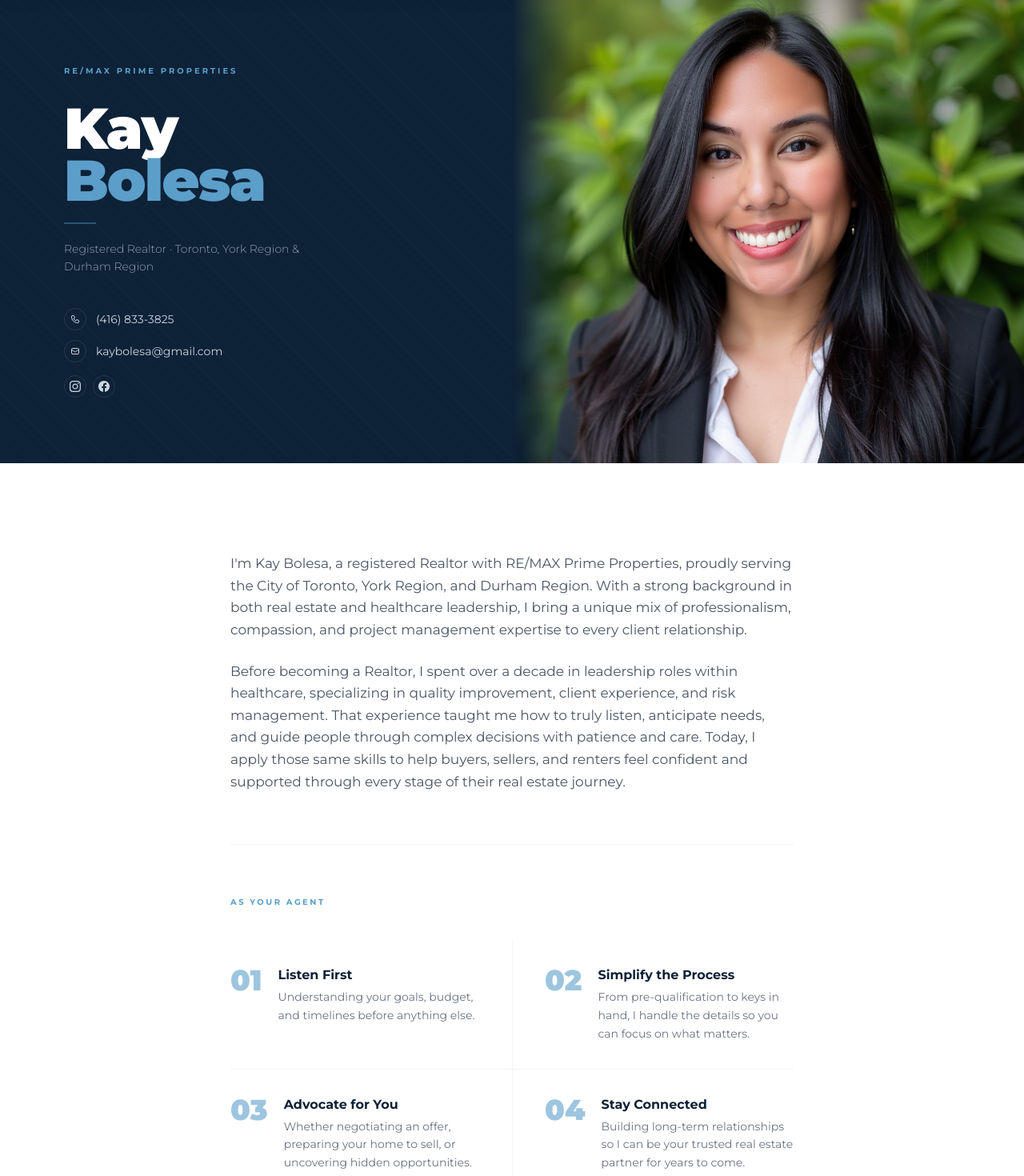
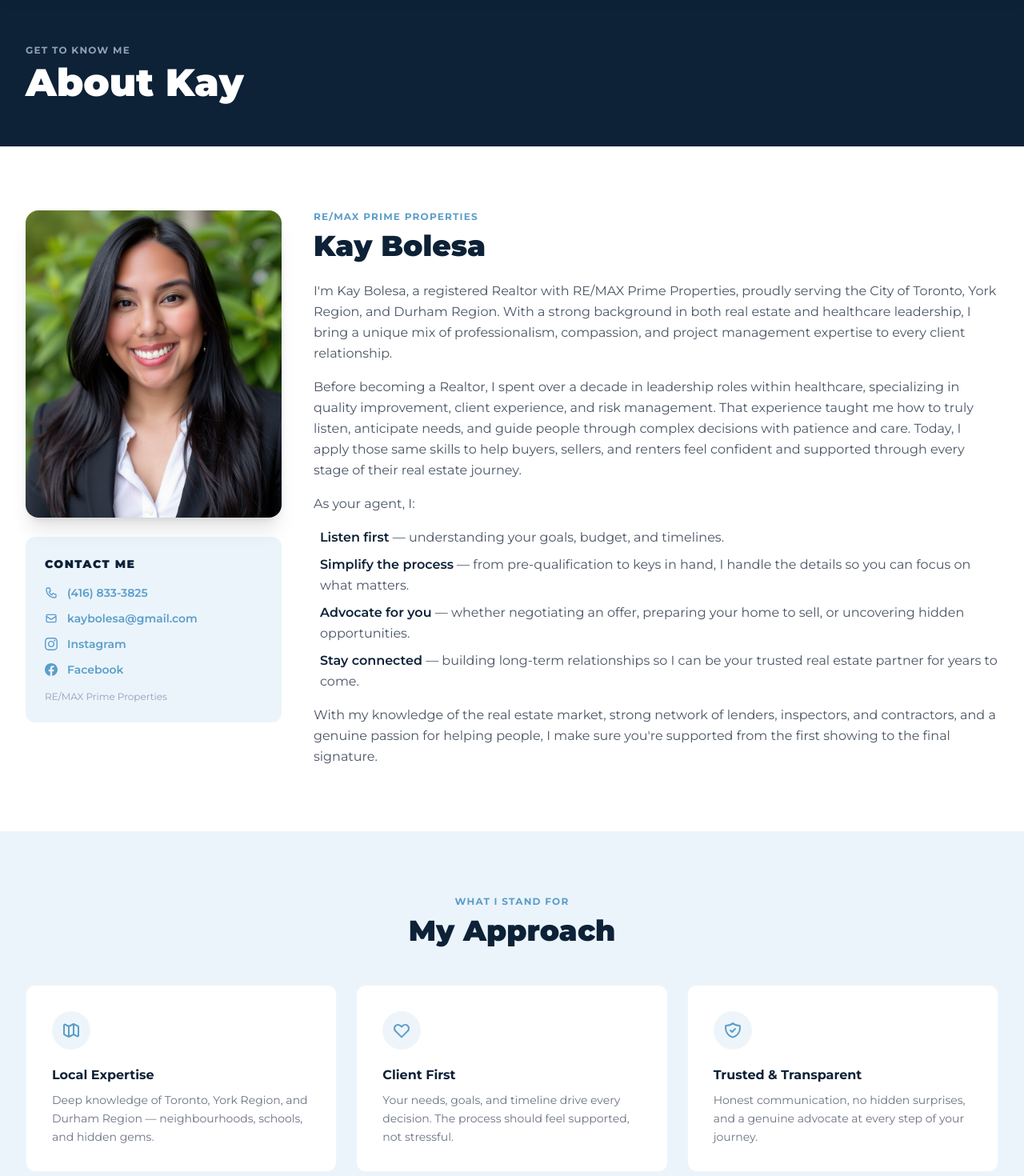
Before and after one commit to TUdarbe/karens-realestate, a Next.js app: page /about in a window 1280 px wide. Shown: the part 66-1536 px from the top of the page at 80% size. Built offline with nearby package versions, Linux system fonts and the light colour scheme.

Commit message:
Revert About Page

```diff
--- a/app/about/page.tsx
+++ b/app/about/page.tsx
@@ -10,99 +10,87 @@
 export default function AboutPage() {
   return (
     <>
-      {/* Editorial Split Hero */}
-      <section className="relative overflow-hidden" style={{ minHeight: "580px" }}>
-        <div className="grid grid-cols-1 lg:grid-cols-2" style={{ minHeight: "580px" }}>
+      {/* Hero */}
+      <section className="bg-navy py-14">
+        <div className="max-w-7xl mx-auto px-4 sm:px-6 lg:px-8">
+          <p className="text-slate-400 text-xs font-bold uppercase tracking-widest mb-2">Get to Know Me</p>
+          <h1 className="text-4xl md:text-5xl font-black text-white">About Kay</h1>
+        </div>
+      </section>
 
-          {/* Left: Identity panel */}
-          <div className="bg-navy flex flex-col justify-center px-10 md:px-16 lg:px-20 py-20 relative overflow-hidden">
-            <div className="absolute top-0 left-0 right-0 h-[1px] bg-gradient-to-r from-transparent via-steel/40 to-transparent" />
-            <div className="absolute inset-0 opacity-[0.025]" style={{ backgroundImage: "repeating-linear-gradient(45deg, transparent, transparent 8px, rgba(255,255,255,0.5) 8px, rgba(255,255,255,0.5) 9px)" }} />
+      {/* Bio Section */}
+      <section className="bg-white py-16 md:py-20">
+        <div className="max-w-7xl mx-auto px-4 sm:px-6 lg:px-8">
+          <div className="grid grid-cols-1 lg:grid-cols-[320px_1fr] gap-10 items-start">
 
-            <p className="text-steel text-[10px] font-bold uppercase tracking-[0.3em] mb-8">RE/MAX Prime Properties</p>
-            <h1 className="text-6xl md:text-7xl font-black text-white leading-[0.9] tracking-tight mb-5">
-              Kay<br />
-              <span className="text-steel">Bolesa</span>
-            </h1>
-            <div className="w-10 h-[2px] bg-steel/40 mb-5" />
-            <p className="text-slate-400 text-sm leading-relaxed max-w-xs font-light">
-              Registered Realtor · Toronto, York Region & Durham Region
-            </p>
-
-            <div className="mt-10 flex flex-col gap-3">
-              <a href="tel:+14168333825" className="flex items-center gap-3 text-slate-300 hover:text-steel transition-colors text-sm group">
-                <span className="w-7 h-7 rounded-full border border-white/10 flex items-center justify-center group-hover:border-steel/40 transition-colors shrink-0">
-                  <svg className="w-3 h-3" fill="none" stroke="currentColor" viewBox="0 0 24 24"><path strokeLinecap="round" strokeLinejoin="round" strokeWidth={2} d="M3 5a2 2 0 012-2h3.28a1 1 0 01.948.684l1.498 4.493a1 1 0 01-.502 1.21l-2.257 1.13a11.042 11.042 0 005.516 5.516l1.13-2.257a1 1 0 011.21-.502l4.493 1.498a1 1 0 01.684.949V19a2 2 0 01-2 2h-1C9.716 21 3 14.284 3 6V5z" /></svg>
-                </span>
-                (416) 833-3825
-              </a>
-              <a href="mailto:kaybolesa@gmail.com" className="flex items-center gap-3 text-slate-300 hover:text-steel transition-colors text-sm group">
-                <span className="w-7 h-7 rounded-full border border-white/10 flex items-center justify-center group-hover:border-steel/40 transition-colors shrink-0">
-                  <svg className="w-3 h-3" fill="none" stroke="currentColor" viewBox="0 0 24 24"><path strokeLinecap="round" strokeLinejoin="round" strokeWidth={2} d="M3 8l7.89 5.26a2 2 0 002.22 0L21 8M5 19h14a2 2 0 002-2V7a2 2 0 00-2-2H5a2 2 0 00-2 2v10a2 2 0 002 2z" /></svg>
-                </span>
-                kaybolesa@gmail.com
-              </a>
-              <div className="flex gap-2 mt-1">
-                <a href="https://www.instagram.com/kaybrealty/" target="_blank" rel="noopener noreferrer" className="w-7 h-7 rounded-full border border-white/10 flex items-center justify-center text-slate-300 hover:text-steel hover:border-steel/40 transition-colors">
-                  <svg className="w-3.5 h-3.5" fill="currentColor" viewBox="0 0 24 24"><path d="M12 2.163c3.204 0 3.584.012 4.85.07 3.252.148 4.771 1.691 4.919 4.919.058 1.265.069 1.645.069 4.849 0 3.205-.012 3.584-.069 4.849-.149 3.225-1.664 4.771-4.919 4.919-1.266.058-1.644.07-4.85.07-3.204 0-3.584-.012-4.849-.07-3.26-.149-4.771-1.699-4.919-4.92-.058-1.265-.07-1.644-.07-4.849 0-3.204.013-3.583.07-4.849.149-3.227 1.664-4.771 4.919-4.919 1.266-.057 1.645-.069 4.849-.069zm0-2.163c-3.259 0-3.667.014-4.947.072-4.358.2-6.78 2.618-6.98 6.98-.059 1.281-.073 1.689-.073 4.948 0 3.259.014 3.668.072 4.948.2 4.358 2.618 6.78 6.98 6.98 1.281.058 1.689.072 4.948.072 3.259 0 3.668-.014 4.948-.072 4.354-.2 6.782-2.618 6.979-6.98.059-1.28.073-1.689.073-4.948 0-3.259-.014-3.667-.072-4.947-.196-4.354-2.617-6.78-6.979-6.98-1.281-.059-1.69-.073-4.949-.073zm0 5.838c-3.403 0-6.162 2.759-6.162 6.162s2.759 6.163 6.162 6.163 6.162-2.759 6.162-6.163c0-3.403-2.759-6.162-6.162-6.162zm0 10.162c-2.209 0-4-1.79-4-4 0-2.209 1.791-4 4-4s4 1.791 4 4c0 2.21-1.791 4-4 4zm6.406-11.845c-.796 0-1.441.645-1.441 1.44s.645 1.44 1.441 1.44c.795 0 1.439-.645 1.439-1.44s-.644-1.44-1.439-1.44z"/></svg>
-                </a>
-                <a href="https://www.facebook.com/KayBolesaRealty/" target="_blank" rel="noopener noreferrer" className="w-7 h-7 rounded-full border border-white/10 flex items-center justify-center text-slate-300 hover:text-steel hover:border-steel/40 transition-colors">
-                  <svg className="w-3.5 h-3.5" fill="currentColor" viewBox="0 0 24 24"><path d="M24 12.073c0-6.627-5.373-12-12-12s-12 5.373-12 12c0 5.99 4.388 10.954 10.125 11.854v-8.385H7.078v-3.47h3.047V9.43c0-3.007 1.792-4.669 4.533-4.669 1.312 0 2.686.235 2.686.235v2.953H15.83c-1.491 0-1.956.925-1.956 1.874v2.25h3.328l-.532 3.47h-2.796v8.385C19.612 23.027 24 18.062 24 12.073z"/></svg>
-                </a>
-              </div>
-            </div>
-          </div>
-
-          {/* Right: Photo */}
-          <div className="relative min-h-[380px] lg:min-h-0">
+            {/* Photo + Contact */}
+            <div className="flex flex-col items-center lg:items-start gap-6">
+              <div className="relative w-full h-96 rounded-2xl overflow-hidden shadow-xl">
                 <Image
                   src="/bio-pic.png"
                   alt="Kay Bolesa"
                   fill
                   className="object-cover object-top"
-              sizes="(max-width: 1024px) 100vw, 50vw"
+                  sizes="(max-width: 1024px) 100vw, 320px"
                   priority
                 />
-            <div className="absolute inset-y-0 left-0 w-20 bg-gradient-to-r from-navy to-transparent hidden lg:block" />
+              </div>
+              <div className="bg-sky rounded-xl p-6 w-full">
+                <h3 className="font-black text-navy text-sm uppercase tracking-widest mb-4">Contact Me</h3>
+                <ul className="space-y-3 text-sm">
+                  <li>
+                    <a href="tel:+14168333825" className="flex items-center gap-3 text-steel hover:text-navy transition-colors font-semibold">
+                      <svg className="w-4 h-4 shrink-0" fill="none" stroke="currentColor" viewBox="0 0 24 24"><path strokeLinecap="round" strokeLinejoin="round" strokeWidth={2} d="M3 5a2 2 0 012-2h3.28a1 1 0 01.948.684l1.498 4.493a1 1 0 01-.502 1.21l-2.257 1.13a11.042 11.042 0 005.516 5.516l1.13-2.257a1 1 0 011.21-.502l4.493 1.498a1 1 0 01.684.949V19a2 2 0 01-2 2h-1C9.716 21 3 14.284 3 6V5z" /></svg>
+                      (416) 833-3825
+                    </a>
+                  </li>
+                  <li>
+                    <a href="mailto:kaybolesa@gmail.com" className="flex items-center gap-3 text-steel hover:text-navy transition-colors font-semibold">
+                      <svg className="w-4 h-4 shrink-0" fill="none" stroke="currentColor" viewBox="0 0 24 24"><path strokeLinecap="round" strokeLinejoin="round" strokeWidth={2} d="M3 8l7.89 5.26a2 2 0 002.22 0L21 8M5 19h14a2 2 0 002-2V7a2 2 0 00-2-2H5a2 2 0 00-2 2v10a2 2 0 002 2z" /></svg>
+                      kaybolesa@gmail.com
+                    </a>
+                  </li>
+                  <li>
+                    <a href="https://www.instagram.com/kaybrealty/" target="_blank" rel="noopener noreferrer" className="flex items-center gap-3 text-steel hover:text-navy transition-colors font-semibold">
+                      <svg className="w-4 h-4 shrink-0" fill="currentColor" viewBox="0 0 24 24"><path d="M12 2.163c3.204 0 3.584.012 4.85.07 3.252.148 4.771 1.691 4.919 4.919.058 1.265.069 1.645.069 4.849 0 3.205-.012 3.584-.069 4.849-.149 3.225-1.664 4.771-4.919 4.919-1.266.058-1.644.07-4.85.07-3.204 0-3.584-.012-4.849-.07-3.26-.149-4.771-1.699-4.919-4.92-.058-1.265-.07-1.644-.07-4.849 0-3.204.013-3.583.07-4.849.149-3.227 1.664-4.771 4.919-4.919 1.266-.057 1.645-.069 4.849-.069zm0-2.163c-3.259 0-3.667.014-4.947.072-4.358.2-6.78 2.618-6.98 6.98-.059 1.281-.073 1.689-.073 4.948 0 3.259.014 3.668.072 4.948.2 4.358 2.618 6.78 6.98 6.98 1.281.058 1.689.072 4.948.072 3.259 0 3.668-.014 4.948-.072 4.354-.2 6.782-2.618 6.979-6.98.059-1.28.073-1.689.073-4.948 0-3.259-.014-3.667-.072-4.947-.196-4.354-2.617-6.78-6.979-6.98-1.281-.059-1.69-.073-4.949-.073zm0 5.838c-3.403 0-6.162 2.759-6.162 6.162s2.759 6.163 6.162 6.163 6.162-2.759 6.162-6.163c0-3.403-2.759-6.162-6.162-6.162zm0 10.162c-2.209 0-4-1.79-4-4 0-2.209 1.791-4 4-4s4 1.791 4 4c0 2.21-1.791 4-4 4zm6.406-11.845c-.796 0-1.441.645-1.441 1.44s.645 1.44 1.441 1.44c.795 0 1.439-.645 1.439-1.44s-.644-1.44-1.439-1.44z"/></svg>
+                      Instagram
+                    </a>
+                  </li>
+                  <li>
+                    <a href="https://www.facebook.com/KayBolesaRealty/" target="_blank" rel="noopener noreferrer" className="flex items-center gap-3 text-steel hover:text-navy transition-colors font-semibold">
+                      <svg className="w-4 h-4 shrink-0" fill="currentColor" viewBox="0 0 24 24"><path d="M24 12.073c0-6.627-5.373-12-12-12s-12 5.373-12 12c0 5.99 4.388 10.954 10.125 11.854v-8.385H7.078v-3.47h3.047V9.43c0-3.007 1.792-4.669 4.533-4.669 1.312 0 2.686.235 2.686.235v2.953H15.83c-1.491 0-1.956.925-1.956 1.874v2.25h3.328l-.532 3.47h-2.796v8.385C19.612 23.027 24 18.062 24 12.073z"/></svg>
+                      Facebook
+                    </a>
+                  </li>
+                  <li className="text-slate-400 text-xs pt-1">RE/MAX Prime Properties</li>
+                </ul>
               </div>
             </div>
-      </section>
 
-      {/* Bio */}
-      <section className="bg-white py-20 md:py-28">
-        <div className="max-w-3xl mx-auto px-4 sm:px-6 lg:px-8">
-          <div className="space-y-6 text-gray-600 leading-relaxed text-[17px]">
+            {/* Bio Text */}
+            <div>
+              <p className="text-steel text-xs font-bold uppercase tracking-widest mb-2">RE/MAX Prime Properties</p>
+              <h2 className="text-3xl md:text-4xl font-black text-navy mb-6">Kay Bolesa</h2>
+
+              <div className="space-y-4 text-gray-600 leading-relaxed">
                 <p>
                   I&apos;m Kay Bolesa, a registered Realtor with RE/MAX Prime Properties, proudly serving the City of Toronto, York Region, and Durham Region. With a strong background in both real estate and healthcare leadership, I bring a unique mix of professionalism, compassion, and project management expertise to every client relationship.
                 </p>
                 <p>
                   Before becoming a Realtor, I spent over a decade in leadership roles within healthcare, specializing in quality improvement, client experience, and risk management. That experience taught me how to truly listen, anticipate needs, and guide people through complex decisions with patience and care. Today, I apply those same skills to help buyers, sellers, and renters feel confident and supported through every stage of their real estate journey.
                 </p>
-          </div>
-
-          {/* Numbered Approach */}
-          <div className="mt-16 border-t border-slate-100 pt-16">
-            <p className="text-steel text-[10px] font-bold uppercase tracking-[0.25em] mb-10">As Your Agent</p>
-            <div className="grid grid-cols-1 md:grid-cols-2">
-              {[
-                { num: "01", title: "Listen First", desc: "Understanding your goals, budget, and timelines before anything else." },
-                { num: "02", title: "Simplify the Process", desc: "From pre-qualification to keys in hand, I handle the details so you can focus on what matters." },
-                { num: "03", title: "Advocate for You", desc: "Whether negotiating an offer, preparing your home to sell, or uncovering hidden opportunities." },
-                { num: "04", title: "Stay Connected", desc: "Building long-term relationships so I can be your trusted real estate partner for years to come." },
-              ].map((item, i) => (
-                <div key={item.num} className={`flex gap-5 py-8 border-b border-slate-100 ${i % 2 === 0 ? "md:pr-10" : "md:pl-10 md:border-l border-slate-100"}`}>
-                  <span className="text-4xl font-black text-steel/60 leading-none select-none shrink-0">{item.num}</span>
-                  <div>
-                    <h3 className="font-bold text-navy mb-1">{item.title}</h3>
-                    <p className="text-gray-500 text-sm leading-relaxed">{item.desc}</p>
+                <p>As your agent, I:</p>
+                <ul className="list-none space-y-2 pl-2">
+                  <li><span className="font-semibold text-navy">Listen first</span> — understanding your goals, budget, and timelines.</li>
+                  <li><span className="font-semibold text-navy">Simplify the process</span> — from pre-qualification to keys in hand, I handle the details so you can focus on what matters.</li>
+                  <li><span className="font-semibold text-navy">Advocate for you</span> — whether negotiating an offer, preparing your home to sell, or uncovering hidden opportunities.</li>
+                  <li><span className="font-semibold text-navy">Stay connected</span> — building long-term relationships so I can be your trusted real estate partner for years to come.</li>
+                </ul>
+                <p>
+                  With my knowledge of the real estate market, strong network of lenders, inspectors, and contractors, and a genuine passion for helping people, I make sure you&apos;re supported from the first showing to the final signature.
+                </p>
               </div>
             </div>
-              ))}
-            </div>
-
-            <p className="text-gray-600 leading-relaxed text-[17px] mt-12">
-              With my knowledge of the real estate market, strong network of lenders, inspectors, and contractors, and a genuine passion for helping people, I make sure you&apos;re supported from the first showing to the final signature.
-            </p>
           </div>
         </div>
       </section>
```
Lines whose indentation alone changed are shown as unchanged.
